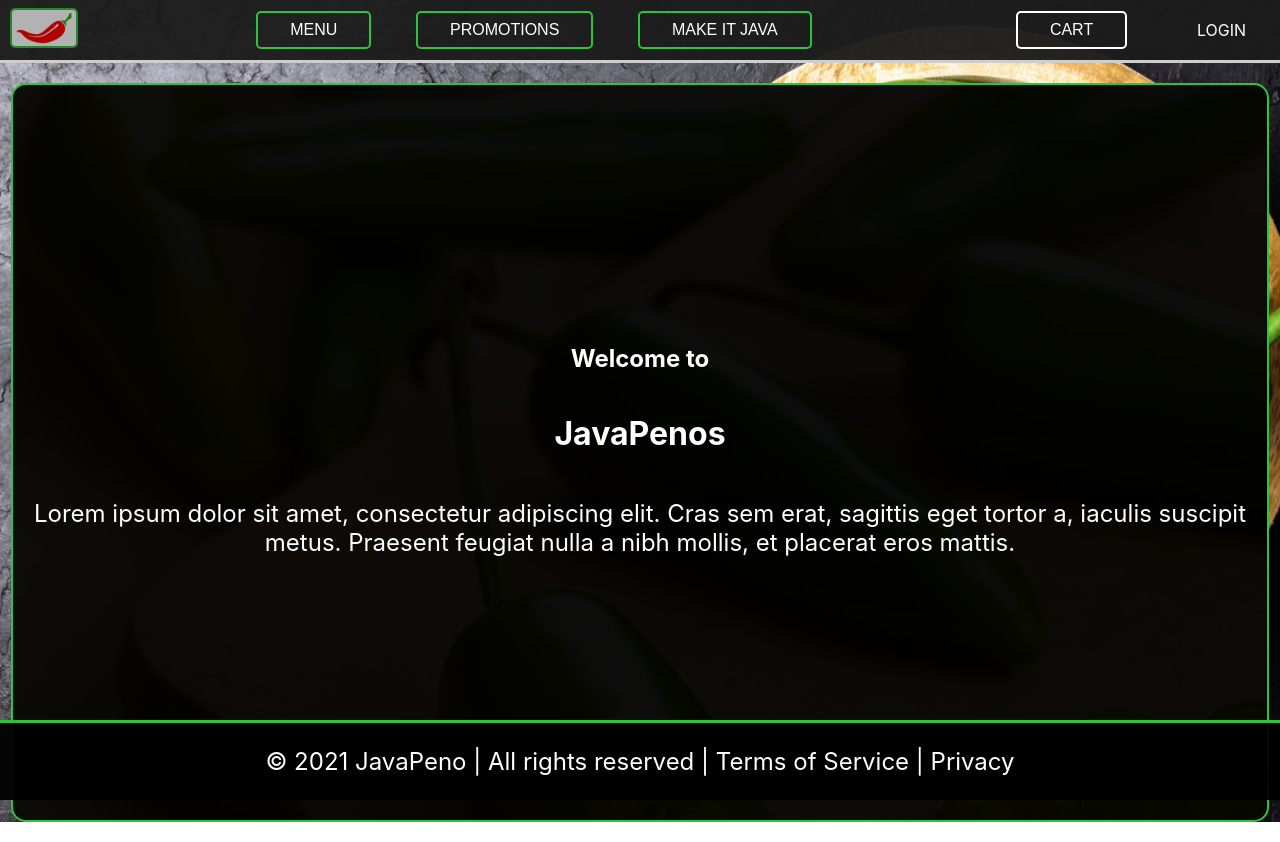
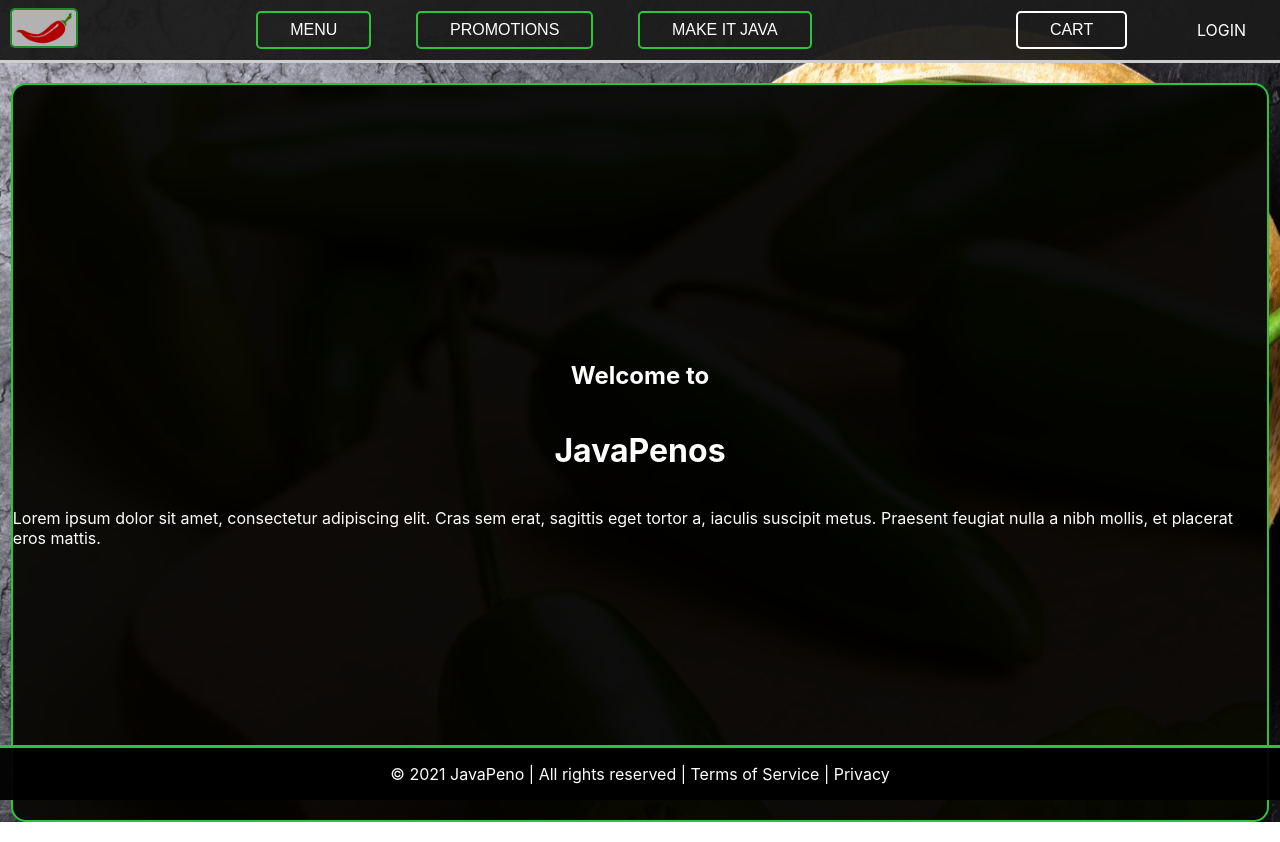
Before and after one commit to CodecoolGlobal/el-proyecte-grande-sprint-4-java-havalda-r, a React (Create React App) app: page / in a window 1280 px wide. Built offline with nearby package versions, Linux system fonts and the light colour scheme.

Commit message:
fix: css fix

```diff
--- a/src/components/Cart/Cart.js
+++ b/src/components/Cart/Cart.js
@@ -21,10 +21,10 @@ const Cart = (props) => {
   return (
     <div className={styles.Cart}>
       {cart.length > 0 ? (
-        <div>
+        <div style={{ textAlign: 'center' }}>
           <h1>You are going to order:</h1>
           <div className={styles.cardContainer}>{cartItems}</div>
-          <p>
+          <p className={styles.order}>
             You are going to buy <span>{sandwichCount}</span> sandwiches for
             just only
             <span> {sumTotalPrices}</span> HUF!
--- a/src/components/Cart/Cart.module.css
+++ b/src/components/Cart/Cart.module.css
@@ -15,7 +15,7 @@
   flex-direction: row;
 }
 
-p {
+.order {
   font-size: 1.5rem;
   text-align: center;
 }
```
